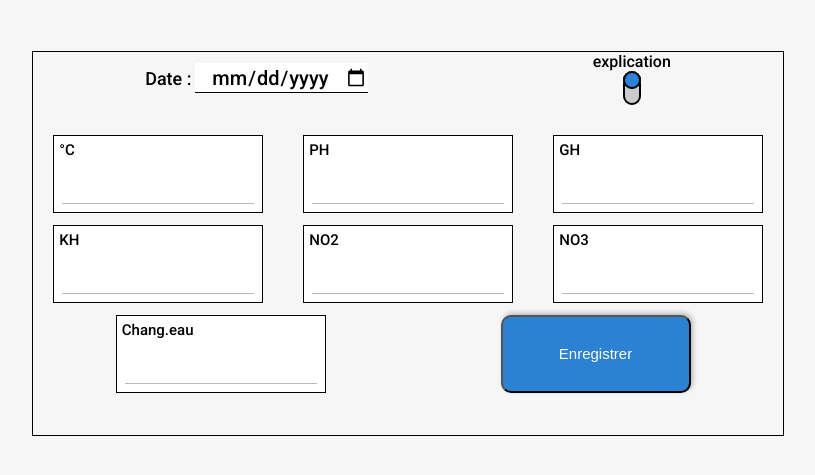
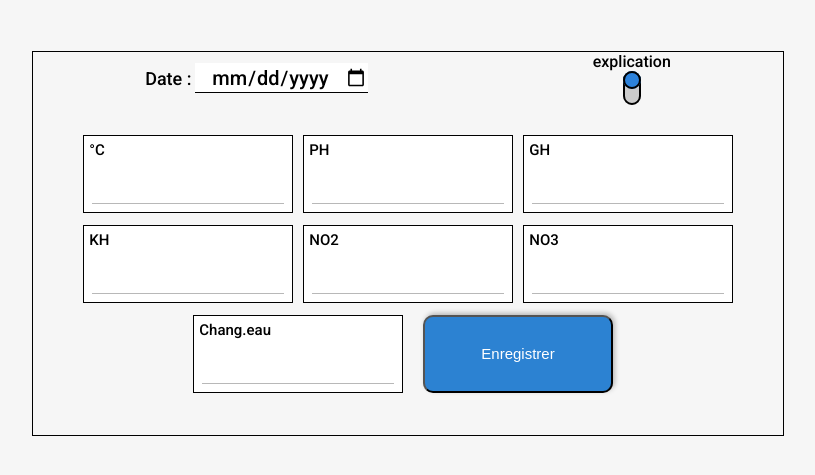
Before and after one commit to gaetancorin/aquanote, a PHP site: page /afficheur.html in a window 1280 px wide. Shown: the part 121-596 px from the top of the page, without its empty margins (232-1047 px from the left). Run offline with PHP 8.4, Linux system fonts and the light colour scheme.

Commit message:
wrap data disposition des boutons responsive ok

```diff
--- a/site/afficheur.css
+++ b/site/afficheur.css
@@ -121,7 +121,7 @@ form{
     margin: calc(25px + 2vw) auto 0 auto;
     text-align: center;
     width: 90%;
-    min-width: 333px;
+    min-width: 350px;
     max-width: 750px;
 }
 
@@ -247,7 +247,7 @@ form div div p{
 form > div:nth-child(2){
     display: flex;
     flex-wrap: wrap;
-    justify-content: space-around;
+    justify-content: center;
 }
 
 
@@ -260,9 +260,14 @@ form > div:nth-child(2){
     max-width: 210px;
     min-height: 60px;
     max-height: 78px;
+    margin-left: 10px;
+    margin-right: 10px;
 
     background-color: white;
     text-align: start;
+
+    margin-left: 5px;
+    margin-right: 5px;
     margin-bottom: 12px;
 }
 
@@ -318,6 +323,9 @@ input[type="text"]{
     max-height: 78px;
 
     text-align: center;
+
+    margin-left: 5px;
+    margin-right: 5px;
     margin-bottom: 12px;
 }
 
```
